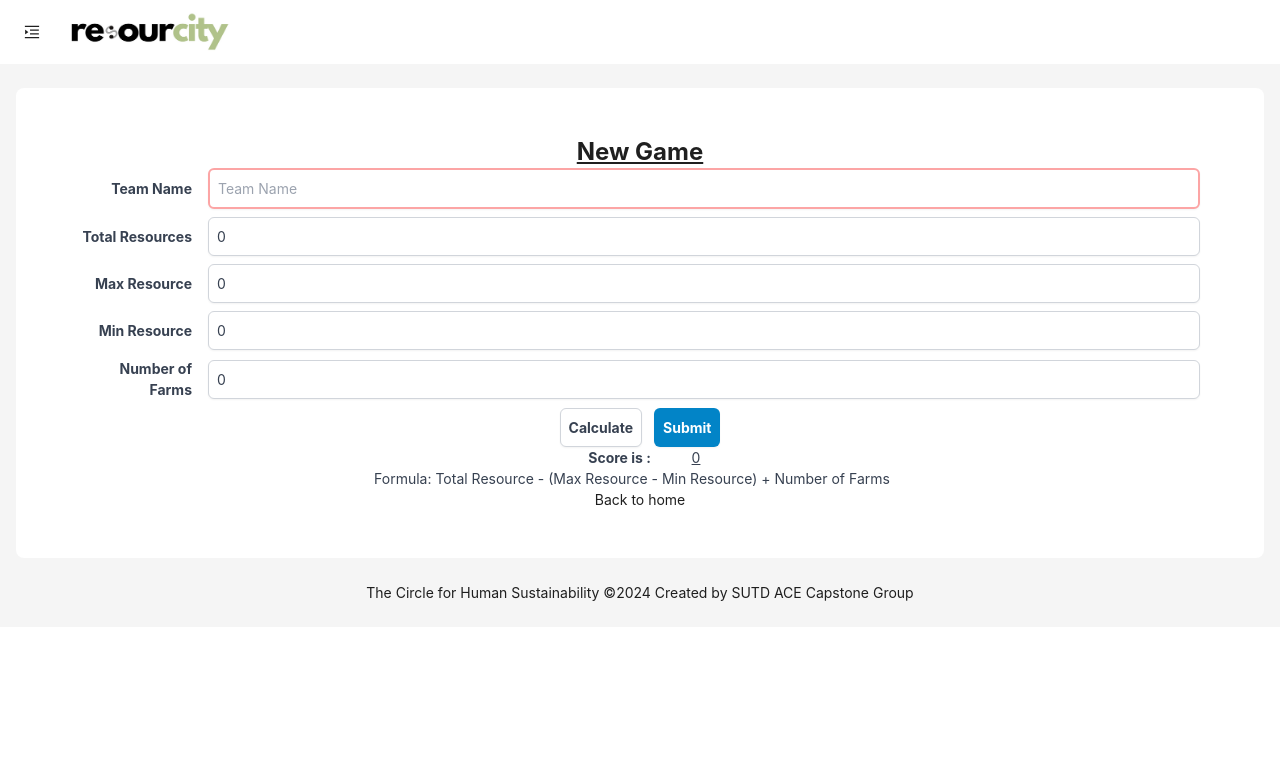
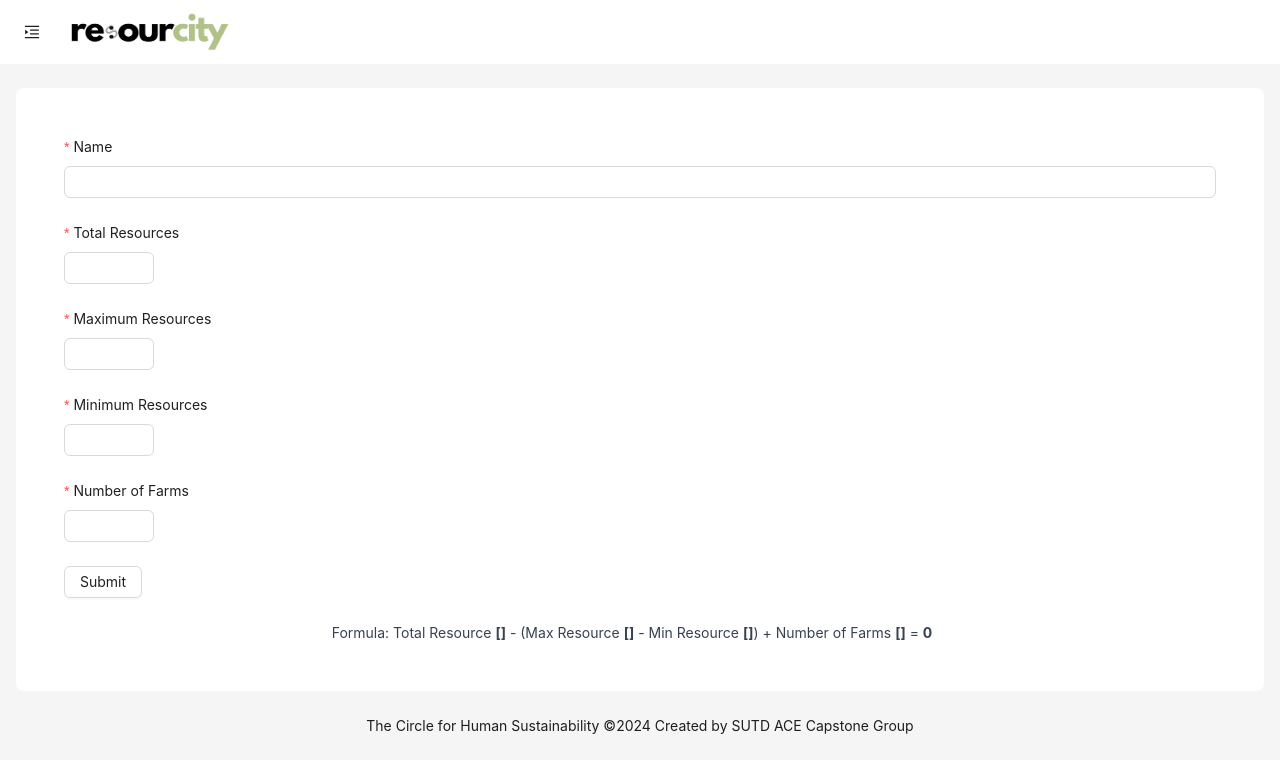
Before and after one commit to sihvn/Resourcity, a Next.js app: page /CapstoneProject/newgame in a window 1280 px wide. Shown: the top 772 px of the page. Built offline with nearby package versions, Linux system fonts and the light colour scheme.

Commit message:
feat: update form to antd form

```diff
--- a/app/newgame/page.js
+++ b/app/newgame/page.js
@@ -6,14 +6,17 @@ import { collection, getDocs, addDoc } from 'firebase/firestore';
 import React, { useState, useEffect } from 'react';
 import BaseTemplate from '../../components/baseTemplate';
 
+import { Form, Input, InputNumber, Button } from 'antd';
+
 // Add document to collection
 // TODO to be moved to another file for neatness
-async function addData(teamName, score) {
+async function addData(teamName, score, currentDate) {
     try {
         const colRef = collection(db, "Highscore");
         const docRef = await addDoc(colRef, {
             TeamName: teamName,
-            Score: Number(score)
+            Score: Number(score),
+            Date: currentDate
         });
         console.log("Document written with ID: ", docRef.id);
         return true;
@@ -27,134 +30,81 @@ async function addData(teamName, score) {
 // (sum.resources - (max.resource - min.resource)) + num.farms
 
 export default function NewGame() {
-    const [teamName, setTeamName] = useState('');
-    const [totalResources, setTotalResources] = useState(0);
-    const [maxResource, setMaxResource] = useState(0);
-    const [minResource, setMinResource] = useState(0);
-    const [numFarms, setNumFarms] = useState(0);
-    const [score, setScore] = useState(0);
 
-    // TODO to be moved to another file for neatness
-    const handleSubmit = async (e) => {
-        e.preventDefault();
+    const [form] = Form.useForm();
 
-        if (e.target.name == 'calculate') {
-            const newScore = (Number(totalResources) - (Number(maxResource) - Number(minResource))) + Number(numFarms);
-            console.log('New Score: ', newScore);
-            setScore(newScore);
-        } else {
-            const added = await addData(teamName, score);
-            if (added) {
-                setTeamName(''); // Clear input field
-                setTotalResources(0); // Clear input field
-                setMaxResource(0); // Clear input field
-                setMinResource(0); // Clear input field
-                setNumFarms(0); // Clear input field
-                setScore(0); // Clear input field
-                console.log(' Data added successfully');
-            }
-        }
+    // for use in the formula description
+    const tr = Form.useWatch('totalResources', form);
+    const mxr = Form.useWatch('maximumResources', form);
+    const mir = Form.useWatch('minimumResources', form);
+    const nof = Form.useWatch('numberOfFarms', form);
+
+    const [newScore, setNewScore] = useState(0);
+
+    const calculateSum = () => {
+        const newScore = (form.getFieldsValue().totalResources - (form.getFieldsValue().maximumResources - form.getFieldsValue().minimumResources) + form.getFieldsValue().numberOfFarms);
+        setNewScore(newScore);
+    };
+
+    const onFinish = async (values) => {
+        // Add the current date to the form data
+        const currentDate = new Date();
+        const newScore = (Number(totalResources.value) - (Number(maximumResources.value) - Number(minimumResources.value)) + Number(numberOfFarms.value));
+        const added = await addData(values.name, newScore, currentDate);
+        console.log('Success:', values, currentDate);
+    };
+    const onFinishFailed = (errorInfo) => {
+        console.log('Failed:', errorInfo);
     };
     return (
         <BaseTemplate>
-            <main class="flex flex-col justify-center items-center m-0">
-                <h1 className='text-2xl font-bold underline'>New Game</h1>
-                <form action="#" className="w-full grid gap-2 px-4">
-                    <div className="flex justify-between items-center">
-                        <label className='w-32 text-right pr-4 font-bold text-gray-700'>Team Name</label>
-                        <div class="flex-1">
-                            <input
-                                required
-                                type="text"
-                                placeholder="Team Name"
-                                value={teamName}
-                                onChange={(e) => setTeamName(e.target.value)}
-                                class="invalid:border-red-300 invalid:border-2 w-full rounded-md appearance-none border border-gray-300 py-2 px-2 bg-white text-gray-700 placeholder-gray-400 shadow-sm focus:outline-none focus:ring-2 focus:ring-sky-600 focus:border-transparent"
-                            />
-                        </div>
-                    </div>
-
-                    <div className="flex justify-between items-center">
-                        <label className='w-32 text-right pr-4 font-bold text-gray-700'>Total Resources</label>
-                        <div class="flex-1">
-                            <input
-                                required
-                                type="number"
-                                min="0"
-                                placeholder="Total Resources"
-                                value={totalResources}
-                                onChange={(e) => setTotalResources(e.target.value)}
-                                class="invalid:border-red-300 invalid:border-2 w-full rounded-md appearance-none border border-gray-300 py-2 px-2 bg-white text-gray-700 placeholder-gray-400 shadow-sm focus:outline-none focus:ring-2 focus:ring-sky-600 focus:border-transparent"
-                            />
-                        </div>
-                    </div>
-
-                    <div className="flex justify-between items-center">
-                        <label className='w-32 text-right pr-4 font-bold text-gray-700'>Max Resource</label>
-                        <div class="flex-1">
-                            <input
-                                required
-                                type="number"
-                                min="0"
-                                placeholder="Max Resource"
-                                value={maxResource}
-                                onChange={(e) => setMaxResource(e.target.value)}
-                                class="invalid:border-red-300 invalid:border-2 w-full rounded-md appearance-none border border-gray-300 py-2 px-2 bg-white text-gray-700 placeholder-gray-400 shadow-sm focus:outline-none focus:ring-2 focus:ring-sky-600 focus:border-transparent"
-                            />
-                        </div>
-                    </div>
-
-                    <div className="flex justify-between items-center">
-                        <label className='w-32 text-right pr-4 font-bold text-gray-700'>Min Resource</label>
-                        <div class="flex-1">
-                            <input
-                                required
-                                type="number"
-                                min="0"
-                                placeholder="Min Resource"
-                                value={minResource}
-                                onChange={(e) => setMinResource(e.target.value)}
-                                class="invalid:border-red-300 invalid:border-2 w-full rounded-md appearance-none border border-gray-300 py-2 px-2 bg-white text-gray-700 placeholder-gray-400 shadow-sm focus:outline-none focus:ring-2 focus:ring-sky-600 focus:border-transparent"
-                            />
-                        </div>
-                    </div>
-
-                    <div className="flex justify-between items-center">
-                        <label className='w-32 text-right pr-4 font-bold text-gray-700'>Number of Farms</label>
-                        <div class="flex-1">
-                            <input
-                                required
-                                type="number"
-                                min="0"
-                                placeholder="Number of Farms"
-                                value={numFarms}
-                                onChange={(e) => setNumFarms(e.target.value)}
-                                class="invalid:border-red-300 invalid:border-2 w-full rounded-md appearance-none border border-gray-300 py-2 px-2 bg-white text-gray-700 placeholder-gray-400 shadow-sm focus:outline-none focus:ring-2 focus:ring-sky-600 focus:border-transparent"
-                            />
-                        </div>
-                    </div>
-
-                    <div class="flex justify-center">
-                        <button type="submit" name="calculate" className="bg-white py-2 px-2 border border-gray-300 rounded-md shadow-sm font-bold text-gray-700 hover:bg-gray-50 focus:outline-none focus:ring-2 focus:ring-offset-2 focus:ring-sky-600" onClick={handleSubmit} >Calculate</button>
-                        <button type="submit" name="add" className="ml-3 inline-flex justify-center py-2 px-2 border border-transparent shadow-sm font-bold rounded-md text-white bg-sky-600 hover:bg-sky-700 focus:outline-none focus:ring-2 focus:ring-offset-2 focus:ring-sky-600" onClick={handleSubmit} >Submit</button>
-                    </div>
-
-                </form>
-
-                <div class="flex justify-center">
-                    <span className='w-32 text-center pr-4 font-bold text-gray-700'>Score is :</span>
-                    <span className='text-center pr-4 text-gray-700 underline'>{score}</span>
-                </div>
-
-
-                <h2 className='flex justify-center'>
-                    <span className='text-center pr-4 text-gray-700'>Formula: Total Resource  - (Max Resource - Min Resource) + Number of Farms</span>
-                </h2>
-
-                <h2 className='align-text-bottom'>
-                    <Link href="/" className="hover:font-bold">Back to home</Link>
-                </h2>
-            </main>
+            <Form form={form} layout="vertical" onFinish={onFinish} onValuesChange={calculateSum}>
+                <Form.Item name="name" label="Name" rules={[{ required: true, message: 'Please enter a name' }]}>
+                    <Input />
+                </Form.Item>
+                <Form.Item name="totalResources" label="Total Resources" rules={[
+                    {
+                        pattern: new RegExp(/^[0-9]+$/),
+                        required: true,
+                        message: 'Please enter a number above 0 for Total Resources'
+                    }
+                ]}>
+                    <InputNumber />
+                </Form.Item>
+                <Form.Item name="maximumResources" label="Maximum Resources" rules={[
+                    {
+                        pattern: new RegExp(/^[0-9]+$/),
+                        required: true,
+                        message: 'Please enter a number above 0 for Maximum Resources'
+                    }]
+                }>
+                    <InputNumber />
+                </Form.Item>
+                <Form.Item name="minimumResources" label="Minimum Resources" rules={[
+                    {
+                        pattern: new RegExp(/^[0-9]+$/),
+                        required: true,
+                        message: 'Please enter a number above 0 for Total Resources'
+                    }]
+                }>
+                    <InputNumber />
+                </Form.Item>
+                <Form.Item name="numberOfFarms" label="Number of Farms" rules={[
+                    {
+                        pattern: new RegExp(/^[0-9]+$/),
+                        required: true,
+                        message: 'Please enter a number above 0 for Total Resources'
+                    }]
+                }>
+                    <InputNumber />
+                </Form.Item>
+                <Form.Item>
+                    <Button type="default" htmlType="submit">Submit</Button>
+                </Form.Item>
+            </Form>
+            <h2 className='flex justify-center'>
+                <span className='text-center pr-4 text-gray-700'>Formula: Total Resource <b>[{tr}]</b>  - (Max Resource <b>[{mxr}]</b> - Min Resource <b>[{mir}]</b>) + Number of Farms <b>[{nof}]</b> = <b>{newScore}</b></span>
+            </h2>
         </BaseTemplate>
     );
 }
```
